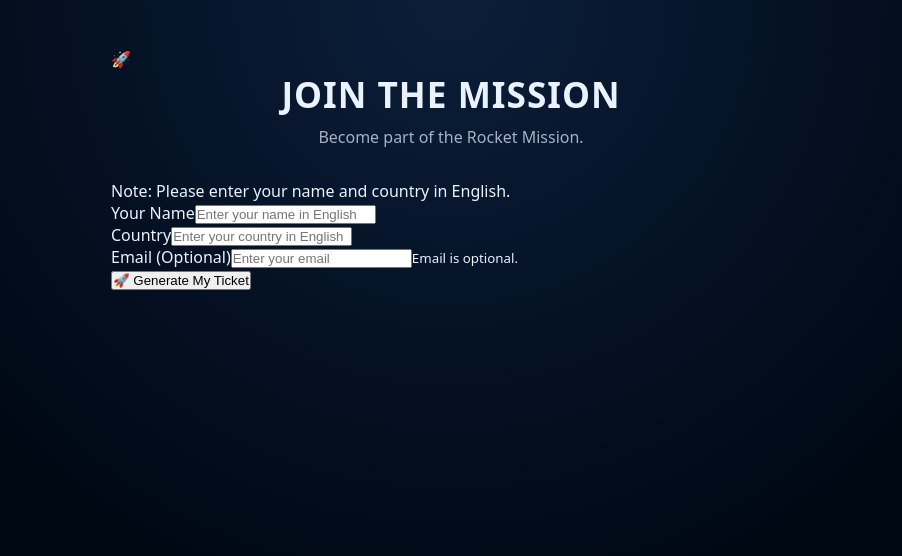
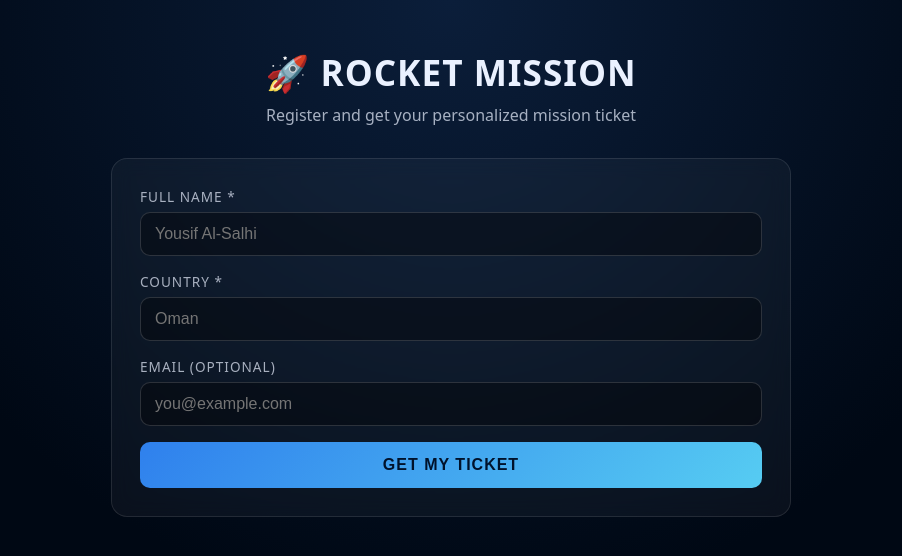
Before and after one commit to WsaanAlsalhi/Rocket_ticket, a Next.js app: page / in a window 1280 px wide. Shown: the top 556 px of the page, without its empty margins (189-1091 px from the left). Built offline with nearby package versions, Linux system fonts and the light colour scheme.

Commit message:
Refactor Home component to HomePage with form handling

```diff
--- a/app/page.js
+++ b/app/page.js
@@ -1,397 +1,199 @@
-"use client";
+'use client';
 
-import { useEffect, useState } from "react";
+import { useState } from 'react';
 
-export default function Home() {
-    const [name, setName] = useState("");
-    const [country, setCountry] = useState("");
-    const [email, setEmail] = useState("");
+export default function HomePage() {
+  const [form, setForm] = useState({ name: '', country: '', email: '' });
+  const [status, setStatus] = useState('idle'); // idle | loading | done | error
+  const [error, setError] = useState('');
+  const [participant, setParticipant] = useState(null);
+  const [ticketImage, setTicketImage] = useState(null); // base64 data URL
+  const [ticketUrl, setTicketUrl] = useState(null);     // public URL from Supabase
 
-    const [ticket, setTicket] = useState(null);
-    const [ticketImage, setTicketImage] = useState(null);
+  // Generic input handler
+  function update(field, value) {
+    setForm((f) => ({ ...f, [field]: value }));
+  }
 
-    const [loading, setLoading] = useState(false);
-    const [error, setError] = useState("");
-    const [saveMessage, setSaveMessage] = useState("");
+  // Convert a base64 data URL into a Blob (needed for FormData upload)
+  function dataUrlToBlob(dataUrl) {
+    const [header, base64] = dataUrl.split(',');
+    const mime = header.match(/:(.*?);/)[1];
+    const binary = atob(base64);
+    const len = binary.length;
+    const bytes = new Uint8Array(len);
+    for (let i = 0; i < len; i++) bytes[i] = binary.charCodeAt(i);
+    return new Blob([bytes], { type: mime });
+  }
 
-    useEffect(() => {
-        return () => {
-            if (ticketImage) {
-                URL.revokeObjectURL(ticketImage);
+  async function handleSubmit(e) {
+    e.preventDefault();
+    setError('');
+
+    // Client-side validation
+    if (!form.name.trim() || !form.country.trim()) {
+      setError('Please enter your name and country.');
+      return;
     }
-        };
-    }, [ticketImage]);
-
-    async function registerParticipant(event) {
-        event.preventDefault();
-
-        setError("");
-        setSaveMessage("");
-        setLoading(true);
 
     try {
-            // 1. Register participant
-            const registerResponse =
-                await fetch("/api/register", {
-                    method: "POST",
-                    headers: {
-                        "Content-Type":
-                            "application/json"
-                    },
+      setStatus('loading');
+
+      // 1) Register the participant
+      const regRes = await fetch('/api/register', {
+        method: 'POST',
+        headers: { 'Content-Type': 'application/json' },
+        body: JSON.stringify(form),
+      });
+      const regData = await regRes.json();
+      if (!regRes.ok) throw new Error(regData.error || 'Registration failed');
+
+      const p = regData.participant;
+      setParticipant(p);
+
+      // 2) Generate the ticket image (base64 data URL)
+      const genRes = await fetch('/api/generate-ticket', {
+        method: 'POST',
+        headers: { 'Content-Type': 'application/json' },
         body: JSON.stringify({
-                        name: name.trim(),
-                        country: country.trim(),
-                        email:
-                            email.trim() || null
-                    })
+          name: p.name,
+          country: p.country,
+          missionId: p.mission_id,
+          seat: p.seat,
+        }),
       });
+      const genData = await genRes.json();
+      if (!genRes.ok) throw new Error(genData.error || 'Ticket generation failed');
 
-            const registerData =
-                await registerResponse.json();
+      setTicketImage(genData.image);
 
-            if (!registerResponse.ok) {
-                throw new Error(
-                    registerData.details ||
-                    registerData.error ||
-                    "Could not register participant."
-                );
-            }
+      // 3) Upload the ticket to Supabase Storage and save ticket_url
+      const blob = dataUrlToBlob(genData.image);
+      const formData = new FormData();
+      formData.append('ticket', blob, `ticket-${p.id}.png`);
+      formData.append('participantId', p.id);
 
-            const participant =
-                registerData.participant;
+      const upRes = await fetch('/api/upload-ticket', {
+        method: 'POST',
+        body: formData,
+      });
+      const upData = await upRes.json();
+      if (!upRes.ok) throw new Error(upData.error || 'Upload failed');
 
-            if (!participant) {
-                throw new Error(
-                    "Participant data was not returned."
-                );
-            }
-
-            // 2. Generate ticket
-            const generateResponse =
-                await fetch(
-                    "/api/generate-ticket",
-                    {
-                        method: "POST",
-                        headers: {
-                            "Content-Type":
-                                "application/json"
-                        },
-                        body: JSON.stringify({
-                            name:
-                                participant.name,
-                            country:
-                                participant.country,
-                            mission_id:
-                                participant.mission_id,
-                            seat:
-                                participant.seat
-                        })
-                    }
-                );
-
-            if (!generateResponse.ok) {
-                let generateData = {};
-
-                try {
-                    generateData =
-                        await generateResponse.json();
-                } catch {}
-
-                throw new Error(
-                    generateData.details ||
-                    generateData.error ||
-                    "Could not generate ticket."
-                );
-            }
-
-            const blob =
-                await generateResponse.blob();
-
-            if (!blob || blob.size === 0) {
-                throw new Error(
-                    "Generated ticket is empty."
-                );
-            }
-
-            const imageUrl =
-                URL.createObjectURL(blob);
-
-            setTicket(participant);
-            setTicketImage(imageUrl);
-
-            // 3. Save ticket to Supabase
-            try {
-                const formData =
-                    new FormData();
-
-                formData.append(
-                    "file",
-                    blob,
-                    `${participant.mission_id}.png`
-                );
-
-                formData.append(
-                    "mission_id",
-                    participant.mission_id
-                );
-
-                const uploadResponse =
-                    await fetch(
-                        "/api/upload-ticket",
-                        {
-                            method: "POST",
-                            body: formData
-                        }
-                    );
-
-                const uploadData =
-                    await uploadResponse.json();
-
-                if (!uploadResponse.ok) {
-                    console.error(
-                        "Ticket upload failed:",
-                        uploadData
-                    );
-
-                    setSaveMessage(
-                        "Ticket generated, but saving it failed."
-                    );
-                } else {
-                    setSaveMessage(
-                        "Ticket generated and saved successfully."
-                    );
-                }
-
-            } catch (uploadError) {
-                console.error(
-                    "Ticket upload error:",
-                    uploadError
-                );
-
-                setSaveMessage(
-                    "Ticket generated, but saving it failed."
-                );
-            }
-
-        } catch (registrationError) {
-            console.error(
-                "Registration process failed:",
-                registrationError
-            );
-
-            setError(
-                registrationError?.message ||
-                "Something went wrong."
-            );
-
-        } finally {
-            setLoading(false);
+      setTicketUrl(upData.ticket_url);
+      setStatus('done');
+    } catch (err) {
+      console.error(err);
+      setError(err.message || 'Something went wrong');
+      setStatus('error');
     }
   }
 
-    function downloadTicket() {
-        if (!ticketImage || !ticket) {
-            return;
+  // Download the ticket as PNG (prefer the public URL if available)
+  function handleDownload() {
+    if (!ticketImage) return;
+    const a = document.createElement('a');
+    a.href = ticketUrl || ticketImage;
+    a.download = `rocket-ticket-${participant?.mission_id || 'ticket'}.png`;
+    document.body.appendChild(a);
+    a.click();
+    document.body.removeChild(a);
   }
 
-        const link =
-            document.createElement("a");
-
-        link.href = ticketImage;
-
-        link.download =
-            `Rocket-Mission-${ticket.mission_id}.png`;
-
-        document.body.appendChild(link);
-
-        link.click();
-
-        link.remove();
-    }
-
-    function createAnotherTicket() {
-        if (ticketImage) {
-            URL.revokeObjectURL(ticketImage);
-        }
-
-        setName("");
-        setCountry("");
-        setEmail("");
-        setTicket(null);
+  // Reset everything for a new registration
+  function reset() {
+    setForm({ name: '', country: '', email: '' });
+    setParticipant(null);
     setTicketImage(null);
-        setError("");
-        setSaveMessage("");
+    setTicketUrl(null);
+    setError('');
+    setStatus('idle');
   }
 
   return (
     <main className="container">
+      <h1 className="title">🚀 ROCKET MISSION</h1>
+      <p className="subtitle">Register and get your personalized mission ticket</p>
 
-            {!ticket && (
-                <section className="registration">
-
-                    <div className="logo">
-                        🚀
-                    </div>
-
-                    <h1 className="title">
-                        JOIN THE MISSION
-                    </h1>
-
-                    <p className="subtitle">
-                        Become part of the Rocket Mission.
-                    </p>
-
-                    <p className="form-note">
-                        Note: Please enter your name and country in English.
-                    </p>
-
-                    <form
-                        onSubmit={
-                            registerParticipant
-                        }
-                    >
-
-                        <div className="form-group">
-
-                            <label htmlFor="name">
-                                Your Name
-                            </label>
-
+      {status !== 'done' && (
+        <div className="card">
+          <form onSubmit={handleSubmit}>
+            <div className="field">
+              <label htmlFor="name">Full Name *</label>
               <input
                 id="name"
                 type="text"
-                                value={name}
-                                onChange={(event) =>
-                                    setName(
-                                        event.target.value
-                                    )
-                                }
-                                placeholder="Enter your name in English"
-                                maxLength={50}
+                value={form.name}
+                onChange={(e) => update('name', e.target.value)}
+                placeholder="Yousif Al-Salhi"
+                disabled={status === 'loading'}
                 required
               />
-
             </div>
 
-                        <div className="form-group">
-
-                            <label htmlFor="country">
-                                Country
-                            </label>
-
+            <div className="field">
+              <label htmlFor="country">Country *</label>
               <input
                 id="country"
                 type="text"
-                                value={country}
-                                onChange={(event) =>
-                                    setCountry(
-                                        event.target.value
-                                    )
-                                }
-                                placeholder="Enter your country in English"
-                                maxLength={40}
+                value={form.country}
+                onChange={(e) => update('country', e.target.value)}
+                placeholder="Oman"
+                disabled={status === 'loading'}
                 required
               />
-
             </div>
 
-                        <div className="form-group">
-
-                            <label htmlFor="email">
-                                Email
-                                <span className="optional">
-                                    {" "}
-                                    (Optional)
-                                </span>
-                            </label>
-
+            <div className="field">
+              <label htmlFor="email">Email (optional)</label>
               <input
                 id="email"
                 type="email"
-                                value={email}
-                                onChange={(event) =>
-                                    setEmail(
-                                        event.target.value
-                                    )
-                                }
-                                placeholder="Enter your email"
+                value={form.email}
+                onChange={(e) => update('email', e.target.value)}
+                placeholder="you@example.com"
+                disabled={status === 'loading'}
               />
-
-                            <small>
-                                Email is optional.
-                            </small>
-
             </div>
 
             <button
+              className="btn"
               type="submit"
-                            className="submit-button"
-                            disabled={loading}
+              disabled={status === 'loading'}
             >
-                            {loading
-                                ? "Generating Ticket..."
-                                : "🚀 Generate My Ticket"}
+              {status === 'loading' ? 'GENERATING MISSION…' : 'GET MY TICKET'}
             </button>
 
+            {error && <p className="error">{error}</p>}
           </form>
-
-                    {error && (
-                        <div className="error">
-                            {error}
         </div>
       )}
 
-                </section>
-            )}
-
-            {ticket && (
-                <section className="result">
-
-                    <h2>
-                        MISSION TICKET
-                    </h2>
-
-                    <p className="mission-success">
-                        Your mission ticket has been generated.
-                    </p>
-
-                    <div className="ticket-wrapper">
-
+      {status === 'done' && participant && ticketImage && (
+        <div className="card ticket-wrap">
+          {/* Prefer the Supabase public URL, fall back to base64 preview */}
           <img
-                            src={ticketImage}
-                            className="generated-ticket"
-                            alt="Generated Rocket Mission Ticket"
+            src={ticketUrl || ticketImage}
+            alt="Rocket Mission Ticket"
+            className="ticket-img"
           />
 
+          <div className="meta">
+            <span><b>Name:</b> {participant.name}</span>
+            <span><b>Mission:</b> {participant.mission_id}</span>
+            <span><b>Seat:</b> {participant.seat}</span>
           </div>
 
-                    {saveMessage && (
-                        <div className="email-success">
-                            {saveMessage}
+          <div className="actions">
+            <button className="btn" onClick={handleDownload}>
+              ⬇ DOWNLOAD PNG
+            </button>
+            <button className="btn btn-ghost" onClick={reset}>
+              NEW REGISTRATION
+            </button>
+          </div>
         </div>
       )}
-
-                    <button
-                        className="download-button"
-                        onClick={
-                            downloadTicket
-                        }
-                    >
-                        Download My Ticket
-                    </button>
-
-                    <button
-                        className="secondary-button"
-                        onClick={
-                            createAnotherTicket
-                        }
-                    >
-                        Create Another Ticket
-                    </button>
-
-                </section>
-            )}
-
     </main>
   );
 }
```
Lines whose indentation alone changed are shown as unchanged.
